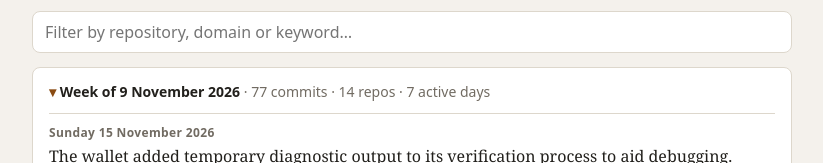
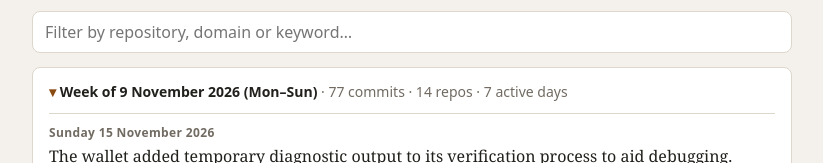
Before and after one commit to Memoi/gnus-digest, a plain HTML site: page public/archive.html in a window 1280 px wide. Shown: the part 123-286 px from the top of the page, without its empty margins (228-1051 px from the left). Drawn offline with Linux system fonts and the light colour scheme.

Commit message:
Add '(Mon–Sun)' to week summary in archive.html

```diff
--- a/public/archive.html
+++ b/public/archive.html
@@ -79,7 +79,7 @@ function render(filter) {
     entries.sort((a, b) => b.date.localeCompare(a.date));
     const det = el('details', null, 'week'); if (n++ < 2 || f) det.open = true;
     const repos = new Set(entries.flatMap(e => e.repos || []));
-    const sum = el('summary'); sum.append(document.createTextNode('Week of ' + new Date(wk + 'T12:00:00Z').toLocaleDateString('en-GB', { day: 'numeric', month: 'long', year: 'numeric', timeZone: 'UTC' })),
+    const sum = el('summary'); sum.append(document.createTextNode('Week of ' + new Date(wk + 'T12:00:00Z').toLocaleDateString('en-GB', { day: 'numeric', month: 'long', year: 'numeric', timeZone: 'UTC' }) + ' (Mon–Sun)'),
       el('span', ` · ${entries.reduce((s, e) => s + (e.commits || 0), 0)} commits · ${repos.size} repos · ${entries.length} active day${entries.length === 1 ? '' : 's'}`, 'tot'));
     det.append(sum);
     for (const e of entries) {
```
